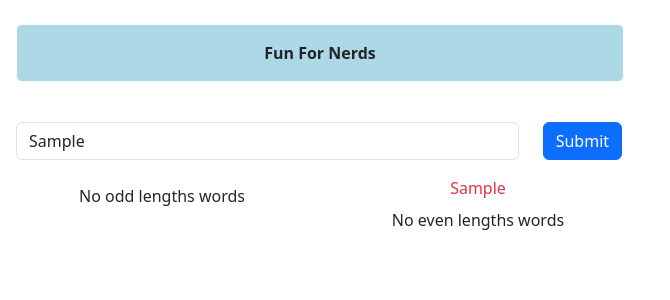
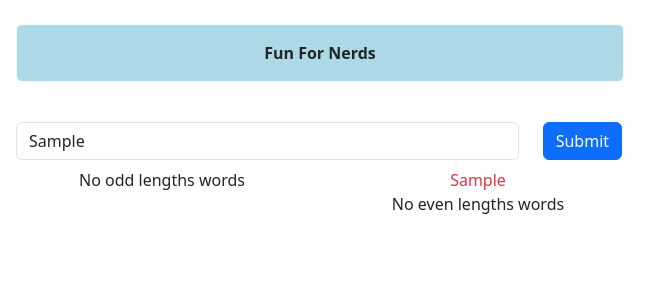
Before and after one commit to Nikiforos88/angular-exercises, an Angular app in the folder angular-exercises/: page / in a window 1280 px wide. Both pictures are taken after typing "Sample" into the empty fields and a click on the button "Submit". Shown: the top 300 px of the page, without its empty margins (0-670 px from the left). Built offline with nearby package versions, Linux system fonts and the light colour scheme.

Commit message:
small fix

```diff
--- a/angular-exercises/src/app/components/even-length-words/even-length-words.component.html
+++ b/angular-exercises/src/app/components/even-length-words/even-length-words.component.html
@@ -2,7 +2,7 @@
     @if(!receivedValue) {
         <span class="text">No even lengths words</span>
     } @else {
-        <span class="text-danger p-2 text-truncate">
+        <span class="text-danger text-truncate">
             {{ receivedValue }}
         </span>
         <span class="text">No even lengths words</span>
--- a/angular-exercises/src/app/components/input/input.component.html
+++ b/angular-exercises/src/app/components/input/input.component.html
@@ -2,8 +2,6 @@
     <div class="text-center btn btn-azure rounded text-dark fw-bold p-3 border border-light" style="background-color: lightblue;" >Fun For Nerds</div>
 </div>
 <div class="mt-2 mb-2 d-flex flex-column gap-2 w-50 p-3">
-
-
     <div class="row">
         <div class="col-10">
           <input type="text" class="form-control" (input)="onUserInput($event)" />
--- a/angular-exercises/src/app/components/odd-length-words/odd-length-words.component.html
+++ b/angular-exercises/src/app/components/odd-length-words/odd-length-words.component.html
@@ -2,7 +2,7 @@
     @if(!receivedValue) {
         <span class="text">No odd lengths words</span>
     } @else {
-        <span class="text-danger p-2 text-truncate">
+        <span class="text-danger text-truncate">
             {{ receivedValue }}
         </span>
         <span class="text">No odd lengths words</span>
```
